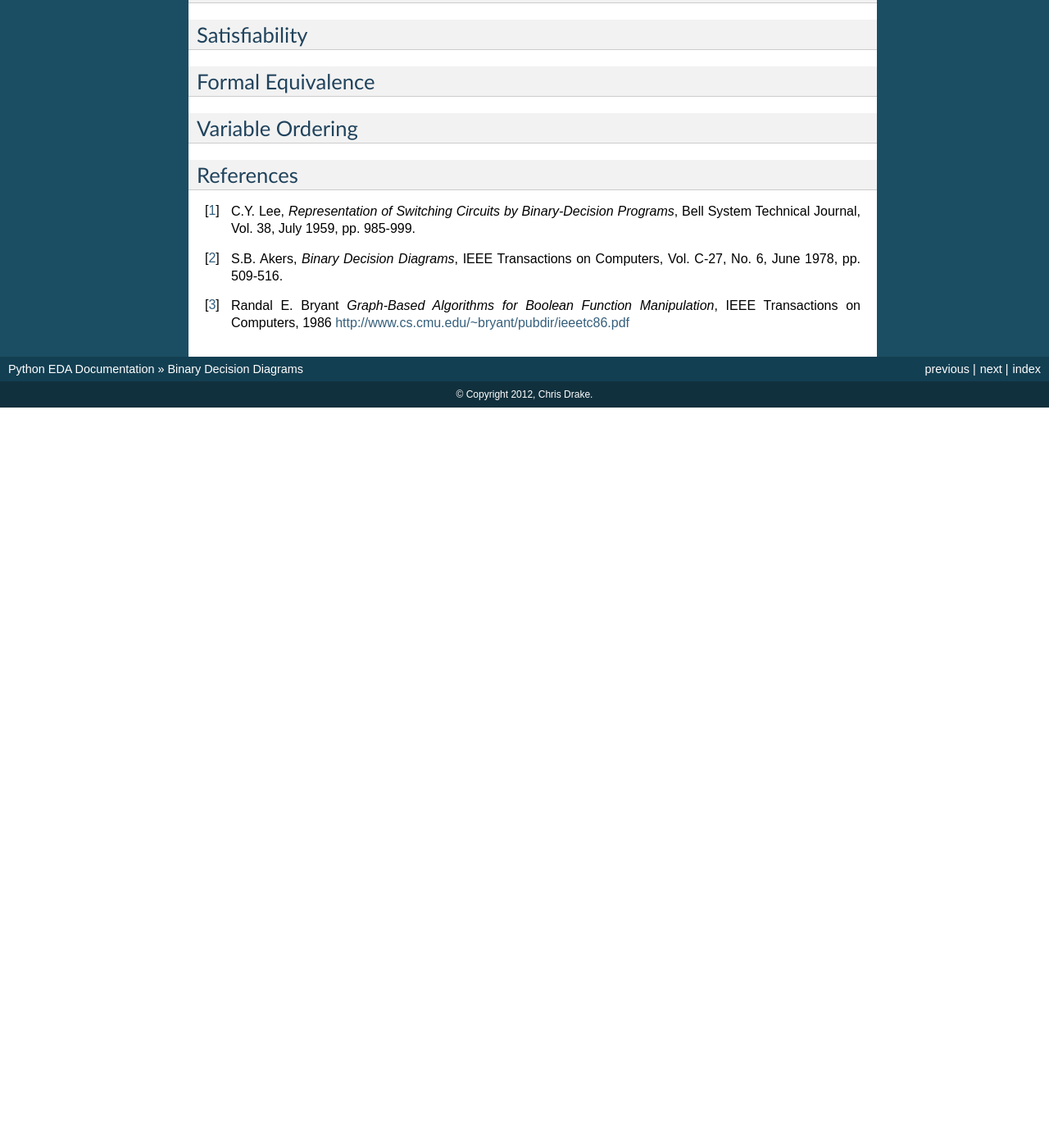
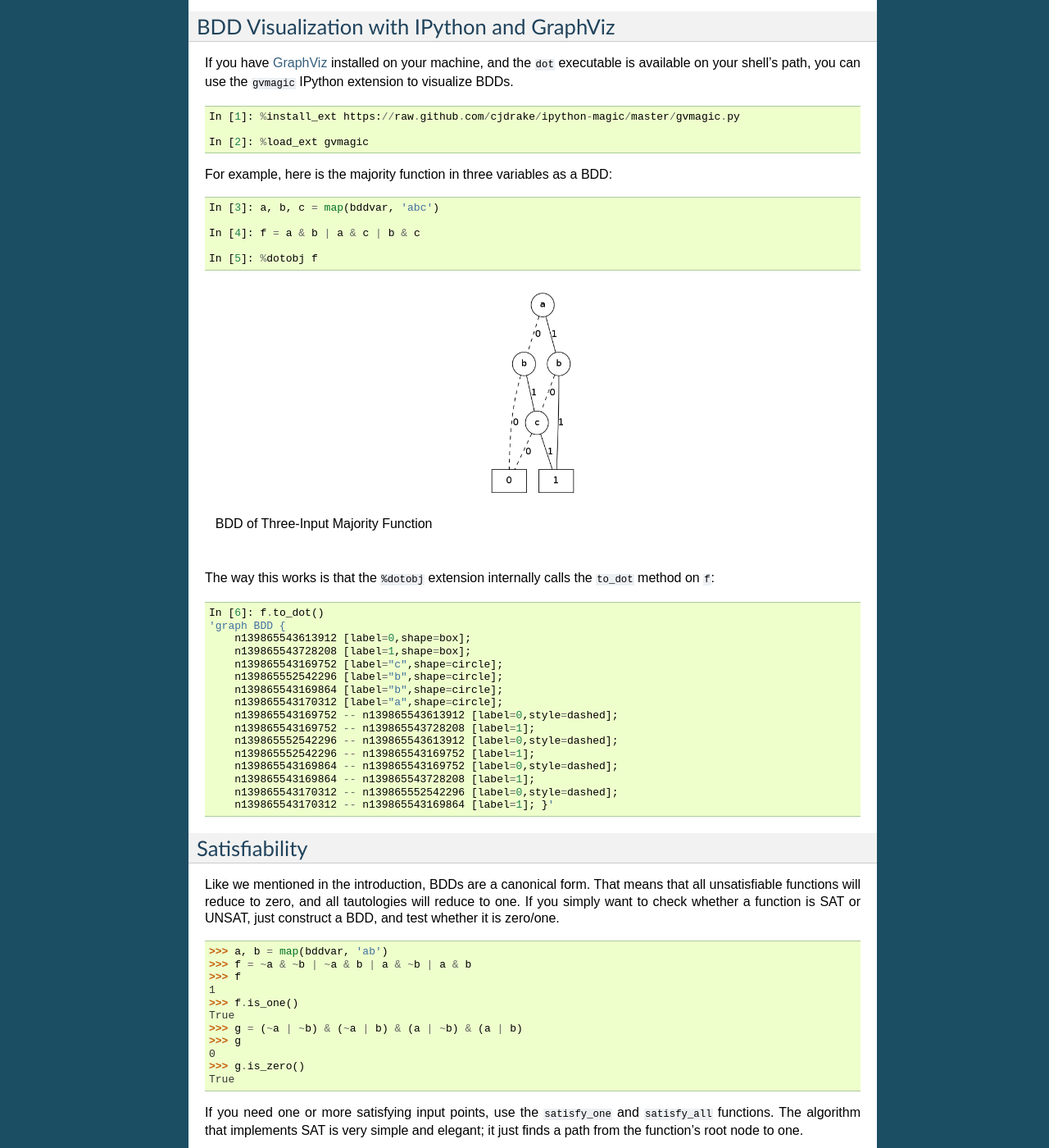
Before and after one commit to cjdrake/pyeda, a Sphinx documentation site: the page built from doc/source/bdd.rst, in a window 1280 px wide and 1400 px high, scrolled down 1720 px. Shown: the whole window at 82% size. Built offline with Sphinx 7.4.7, drawn with Linux system fonts in a browser that asks for light colours; before the commit the page ends 2217 px from its top, so only the background shows below that; some of the changed text lies outside the part shown.

Commit message:
Add a bunch of new BDD documentation

```diff
--- a/doc/source/bdd.rst
+++ b/doc/source/bdd.rst
@@ -46,7 +46,8 @@ you can use the ``expr2bdd`` function to convert arbitrary expressions to BDDs::
    Or(And(a, b), And(a, c), And(b, c))
    >>> f = expr2bdd(f)
    >>> f
-   BDD(1, <pyeda.boolalg.bdd.BDDNode object at 0x7f543690b128>, <pyeda.boolalg.bdd.BDDNode object at 0x7f543690b198>)
+   BDD(1, <pyeda.boolalg.bdd.BDDNode object at 0x7f543690b128>,
+          <pyeda.boolalg.bdd.BDDNode object at 0x7f543690b198>)
 
 As you can see, the BDD does not have such a useful string representation.
 More on this subject later.
@@ -88,12 +89,14 @@ Here is the simple majority function again::
 
    >>> f = a & b | a & c | b & c
    >>> f
-   BDD(1, <pyeda.boolalg.bdd.BDDNode object at 0x7f543690b128>, <pyeda.boolalg.bdd.BDDNode object at 0x7f543690b198>)
+   BDD(1, <pyeda.boolalg.bdd.BDDNode object at 0x7f543690b128>,
+          <pyeda.boolalg.bdd.BDDNode object at 0x7f543690b198>)
 
 This time, we can see the benefit of having variables available::
 
    >>> f.restrict({a: 0})
-   BDD(2, <pyeda.boolalg.bdd.BDDNode object at 0x7f5436b7dfd0>, <pyeda.boolalg.bdd.BDDNode object at 0x7f543690b048>)
+   BDD(2, <pyeda.boolalg.bdd.BDDNode object at 0x7f5436b7dfd0>,
+          <pyeda.boolalg.bdd.BDDNode object at 0x7f543690b048>)
    >>> f.restrict({a: 1, b: 0})
    c
    >>> f.restrict({a: 1, b: 1})
@@ -102,14 +105,178 @@ This time, we can see the benefit of having variables available::
 BDD Visualization with IPython and GraphViz
 ===========================================
 
+If you have `GraphViz <http://www.graphviz.org>`_ installed on your machine,
+and the ``dot`` executable is available on your shell's path,
+you can use the ``gvmagic`` IPython extension to visualize BDDs.
+
+::
+
+   In [1]: %install_ext https://raw.github.com/cjdrake/ipython-magic/master/gvmagic.py
+
+   In [2]: %load_ext gvmagic
+
+For example, here is the majority function in three variables as a BDD::
+
+   In [3]: a, b, c = map(bddvar, 'abc')
+
+   In [4]: f = a & b | a & c | b & c
+
+   In [5]: %dotobj f
+
+.. figure:: image/bdd_majority3.png
+   :align: center
+   :height: 250
+
+   BDD of Three-Input Majority Function
+
+The way this works is that the ``%dotobj`` extension internally calls the
+``to_dot`` method on ``f``::
+
+   In [6]: f.to_dot()
+   'graph BDD {
+       n139865543613912 [label=0,shape=box];
+       n139865543728208 [label=1,shape=box];
+       n139865543169752 [label="c",shape=circle];
+       n139865552542296 [label="b",shape=circle];
+       n139865543169864 [label="b",shape=circle];
+       n139865543170312 [label="a",shape=circle];
+       n139865543169752 -- n139865543613912 [label=0,style=dashed];
+       n139865543169752 -- n139865543728208 [label=1];
+       n139865552542296 -- n139865543613912 [label=0,style=dashed];
+       n139865552542296 -- n139865543169752 [label=1];
+       n139865543169864 -- n139865543169752 [label=0,style=dashed];
+       n139865543169864 -- n139865543728208 [label=1];
+       n139865543170312 -- n139865552542296 [label=0,style=dashed];
+       n139865543170312 -- n139865543169864 [label=1]; }'
+
 Satisfiability
 ==============
+
+Like we mentioned in the introduction,
+BDDs are a canonical form.
+That means that all unsatisfiable functions will reduce to zero,
+and all tautologies will reduce to one.
+If you simply want to check whether a function is SAT or UNSAT,
+just construct a BDD, and test whether it is zero/one.
+
+::
+
+   >>> a, b = map(bddvar, 'ab')
+   >>> f = ~a & ~b | ~a & b | a & ~b | a & b
+   >>> f
+   1
+   >>> f.is_one()
+   True
+   >>> g = (~a | ~b) & (~a | b) & (a | ~b) & (a | b)
+   >>> g
+   0
+   >>> g.is_zero()
+   True
+
+If you need one or more satisfying input points,
+use the ``satisfy_one`` and ``satisfy_all`` functions.
+The algorithm that implements SAT is very simple and elegant;
+it just finds a path from the function's root node to one.
+
+::
+
+   >>> a, b, c = map(bddvar, 'abc')
+   >>> f = a ^ b ^ c
+   >>> f.satisfy_one()
+   {b: 0, a: 0, c: 1}
+   >>> list(f.satisfy_all())
+   [{a: 0, b: 0, c: 1},
+    {a: 0, b: 1, c: 0},
+    {a: 1, b: 0, c: 0},
+    {a: 1, b: 1, c: 1}]
+
+Trace all that paths from the top node to ``1`` to verify.
+
+.. figure:: image/bdd_xor3.png
+   :align: center
+   :height: 250
+
+   BDD of Three-Input XOR Function
 
 Formal Equivalence
 ==================
 
+Because BDDs are a canonical form, functional equivalence is trivial.
+
+Here is an example where we define the XOR function by using
+1) the XOR operator, and 2) OR/AND/NOT operators.
+
+::
+
+   >>> a, b, c = map(bddvar, 'abc')
+   >>> f1 = a ^ b ^ c
+   >>> f2 = a & ~b & ~c | ~a & b & ~c | ~a & ~b & c | a & b & c
+
+Just like expressions, BDDs have an ``equivalent`` method::
+
+   >>> f1.equivalent(f2)
+   True
+
+However, this isn't required.
+PyEDA maintains a unique table of BDD nodes and their function pointers,
+so you can just test for equality using the Python ``is`` operator::
+
+   >>> f1 is f2
+   True
+
 Variable Ordering
 =================
+
+The size of a BDD is very sensitive to the order of variable decomposition.
+For example, here is a BDD that uses an ideal variable order::
+
+   In [1]: X = bddvars('x', 8)
+
+   In [2]: f1 = X[0] & X[1] | X[2] & X[3] | X[4] & X[5]
+
+   In [3]: %dotobj f1
+
+.. figure:: image/bdd_order1.png
+   :align: center
+   :height: 400
+
+   Good Variable Ordering
+
+And here is the same function, with a bad variable order::
+
+   In [2]: f2 = X[0] & X[3] | X[1] & X[4] | X[2] & X[5]
+
+   In [3]: %dotobj f2
+
+.. figure:: image/bdd_order2.png
+   :align: center
+   :height: 400
+
+   Bad Variable Ordering
+
+The previous example was used by Bryant [#f3]_ to demonstrate this concept.
+When you think of the definition of a BDD,
+it becomes clear why some orderings are superior to others.
+What you want in a variable ordering is to decide as much of the function
+at every decision level as you traverse towards ``0`` and ``1``.
+
+PyEDA implicitly orders all variables.
+It is therefore not possible to create a new BDD by reordering its inputs.
+You can, however, rename the variables using the ``compose`` method to achieve
+the desired result.
+
+For example, to optimize the previous BDD::
+
+   In [4]: g2 = f2.compose({X[0]: Y[0], X[1]: Y[2], X[2]: Y[4],
+                            X[3]: Y[1], X[4]: Y[3], X[5]: Y[5]})
+
+   In [5]: %dotobj g2
+
+.. figure:: image/bdd_rename.png
+   :align: center
+   :height: 400
+
+   After Variable Renaming
 
 References
 ==========
```
Also changed, not shown: doc/source/image/bdd_majority3.png (added), doc/source/image/bdd_order1.png (added), doc/source/image/bdd_order2.png (added), doc/source/image/bdd_rename.png (added), doc/source/image/bdd_xor3.png (added).
